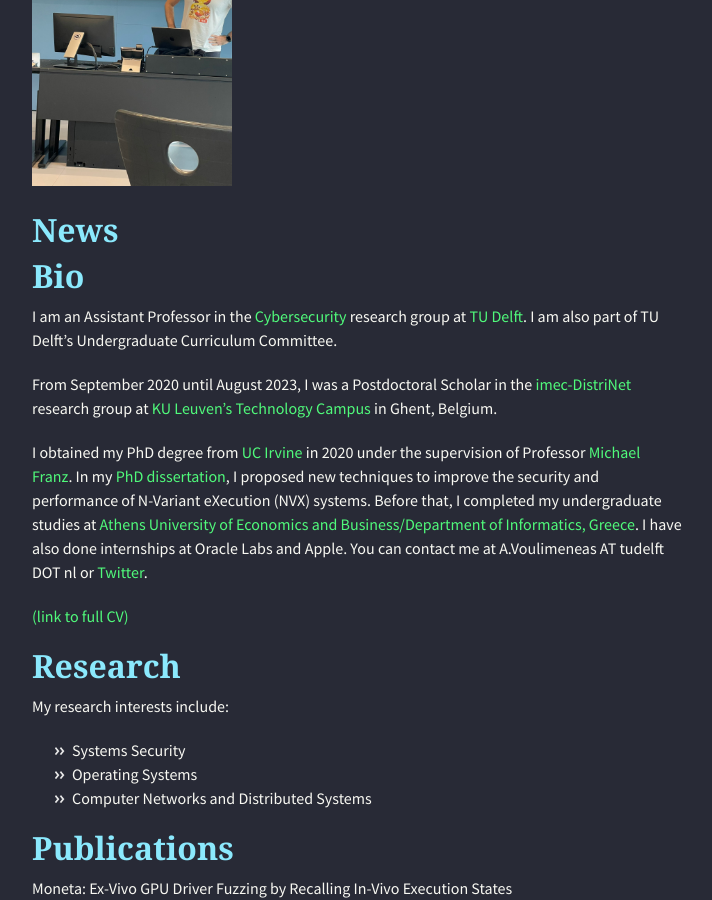
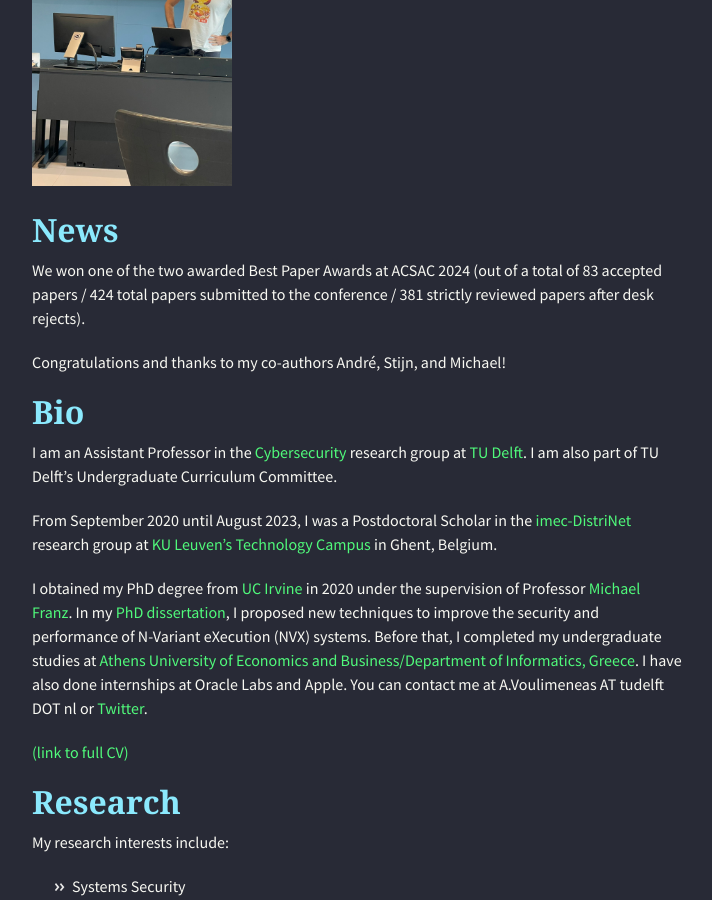
Before and after one commit to alexios-voulimeneas/alexios-voulimeneas.github.io, a Jekyll site: the page built from index.md, in a window 1280 px wide and 900 px high, scrolled down 379 px. Shown: the whole window, without its empty margins (283-995 px from the left). Built offline with Jekyll 4.4.1, drawn with Linux system fonts in a browser that asks for light colours; nearby versions of some CDN libraries; the repository's description, which GitHub fills in, is left out.

Commit message:
Update index.md

```diff
--- a/index.md
+++ b/index.md
@@ -5,6 +5,10 @@ layout: default
 <img src="466324559_4220271878199649_4803618349885448783_n.jpg" width="200">
 
 ## [](#header-2)News
+
+We won one of the two awarded Best Paper Awards at ACSAC 2024 (out of a total of 83 accepted papers / 424 total papers submitted to the conference / 381 strictly reviewed papers after desk rejects).
+
+Congratulations and thanks to my co-authors André, Stijn, and Michael!
 
 ## [](#header-2)Bio
 
```
